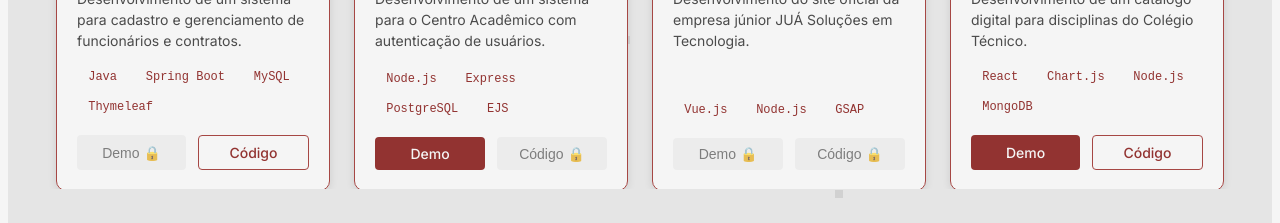
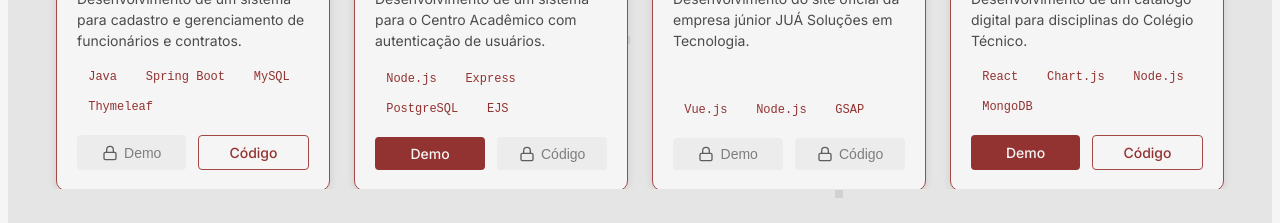
Before and after one commit to aIlyson/webprt, a Next.js app: page / in a window 1280 px wide. Shown: the part 2060-2283 px from the top of the page. Built offline with nearby package versions, Linux system fonts and the light colour scheme.

Commit message:
refactor: convert to use icons

```diff
--- a/package.json
+++ b/package.json
@@ -12,6 +12,7 @@
     "@emailjs/browser": "^4.4.1",
     "emailjs-com": "^3.2.0",
     "framer-motion": "^12.7.4",
+    "lucide-react": "^0.525.0",
     "next": "15.3.1",
     "nodemailer": "^6.10.1",
     "react": "^19.0.0",
--- a/src/containers/contact/index.tsx
+++ b/src/containers/contact/index.tsx
@@ -2,9 +2,6 @@ import React, { useState } from "react";
 import { Section, Title, Button } from "../../common/components";
 import styles from "./Contact.module.css";
 import emailjs from "@emailjs/browser";
-
-// Inicializa o EmailJS com seu User ID
-emailjs.init("SIippbcoyK5cnPBcI");
 
 const Contact: React.FC = () => {
   const [formData, setFormData] = useState({
@@ -76,7 +73,6 @@ const Contact: React.FC = () => {
   const handleSubmit = async (e: React.FormEvent) => {
     e.preventDefault();
 
-    // Validações
     if (
       !formData.name.trim() ||
       !formData.email.trim() ||
@@ -114,26 +110,24 @@ const Contact: React.FC = () => {
         from_name: formData.name,
         from_email: formData.email,
         message: formData.message,
-        to_email: "alyssonmichel20@gmail.com",
         reply_to: formData.email,
-        subject: `Nova mensagem de ${formData.name}`,
+        to_email: "alysson.michel@outlook.com",
       };
 
-      console.log("Enviando email com params:", templateParams);
-
       const response = await emailjs.send(
-        "service_udja0lg",
-        "template_zhy0h5v",
-        templateParams
+        process.env.NEXT_PUBLIC_EMAILJS_SERVICE_ID!,
+        process.env.NEXT_PUBLIC_EMAILJS_TEMPLATE_ID!,
+        templateParams,
+        process.env.NEXT_PUBLIC_EMAILJS_PUBLIC_KEY!
       );
 
-      console.log("Email enviado com sucesso:", response);
+      console.log("Email enviado:", response);
 
       setIsSent(true);
       setFormData({ name: "", email: "", message: "" });
       setTimeout(() => setIsSent(false), 5000);
     } catch (err) {
-      console.error("Erro detalhado no envio:", err);
+      console.error("Erro no envio:", err);
       setError(
         "Ocorreu um erro ao enviar sua mensagem. Por favor, tente novamente mais tarde."
       );
--- a/src/containers/projects/Projects.module.css
+++ b/src/containers/projects/Projects.module.css
@@ -77,10 +77,16 @@
 
 .zoomIcon {
   background: rgba(0, 0, 0, 0.5);
-  color: var(--base);
+  color: var(--accent);
   font-size: 2rem;
   padding: 0.5rem;
   border-radius: 50%;
+}
+
+.lockIcon {
+  color: var(--text-base);
+  margin-right: 0.4rem;
+  vertical-align: middle;
 }
 
 .cardContent {
--- a/src/containers/projects/index.tsx
+++ b/src/containers/projects/index.tsx
@@ -5,6 +5,7 @@ import styles from "./Projects.module.css";
 import Image from "next/image";
 import { Swiper, SwiperSlide } from "swiper/react";
 import { Pagination } from "swiper/modules";
+import { Lock, Search } from "lucide-react";
 import "swiper/css";
 import "swiper/css/pagination";
 
@@ -334,7 +335,11 @@ const Projects: React.FC = () => {
                         priority={index < 4}
                       />
                       <div className={styles.imageOverlay}>
-                        <span className={styles.zoomIcon}>🔍</span>
+                        <Search
+                          className={styles.zoomIcon}
+                          size={30}
+                          strokeWidth={2}
+                        />
                       </div>
                     </div>
 
@@ -365,7 +370,7 @@ const Projects: React.FC = () => {
                             disabled
                             data-tooltip="Demo privada :c"
                           >
-                            Demo 🔒
+                            <Lock size={16} className={styles.lockIcon} /> Demo
                           </button>
                         ) : (
                           <a
@@ -384,7 +389,8 @@ const Projects: React.FC = () => {
                             disabled
                             data-tooltip="Repositório privado :c"
                           >
-                            Código 🔒
+                            <Lock size={16} className={styles.lockIcon} />{" "}
+                            Código
                           </button>
                         ) : (
                           <a
```
Also changed, not shown: 2 other files (tests, documents, lock files or other folders).
